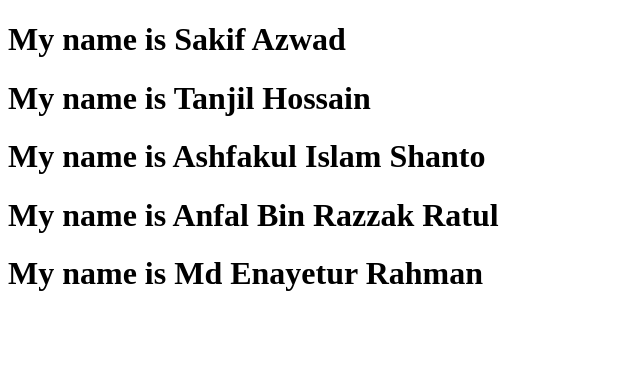
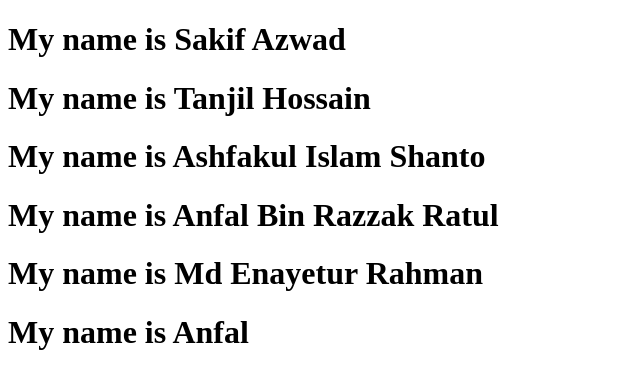
Before and after one commit to SakifAzwad/testing, a plain HTML site: page index.html in a window 1280 px wide. Shown: the whole page, without its empty margins (0-640 px from the left). Drawn offline with Linux system fonts and the light colour scheme.

Commit message:
Anfal name added

```diff
--- a/index.html
+++ b/index.html
@@ -11,5 +11,6 @@
     <h1>My name is Ashfakul Islam Shanto</h1>
     <h1> My name is Anfal Bin Razzak Ratul</h1>
     <h1>My name is Md Enayetur Rahman</h1>
+    <h1> My name is Anfal</h1>
 </body>
 </html>
```
